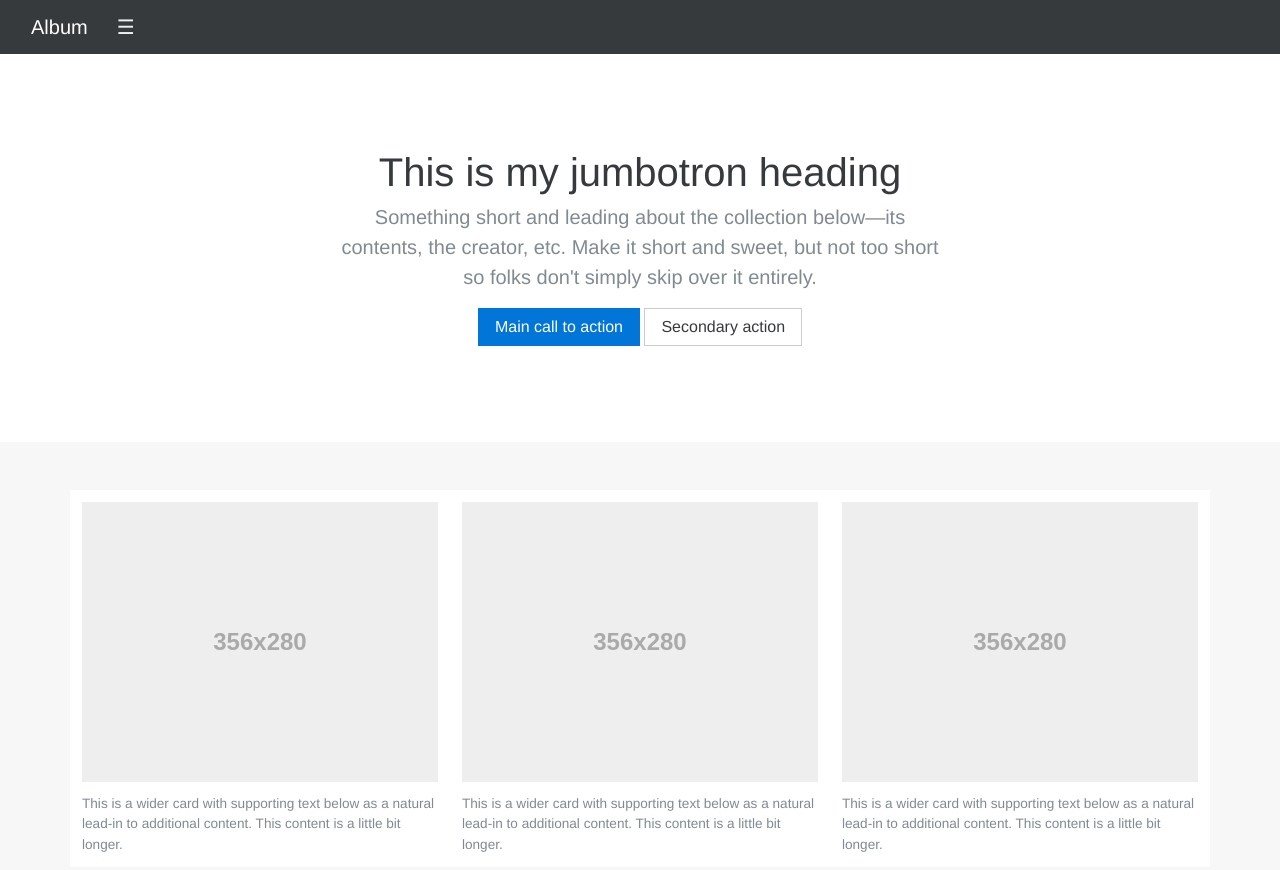
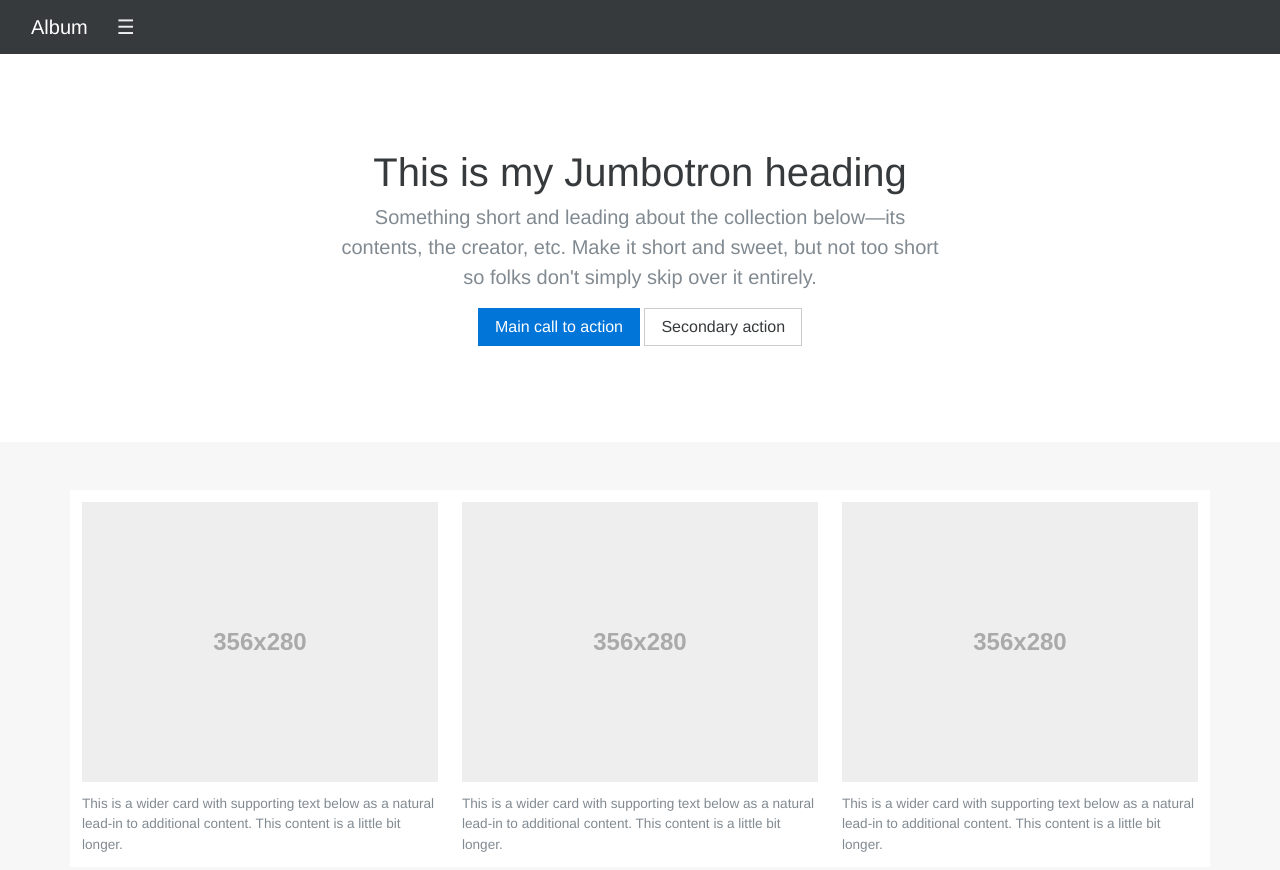
Before and after one commit to stephangouw/btsp4, a website: page index.html in a window 1280 px wide. Shown: the top 870 px of the page. Drawn offline with nearby package versions, Linux system fonts and the light colour scheme.

Commit message:
changed jumbotron

```diff
--- a/index.html
+++ b/index.html
@@ -38,7 +38,7 @@
 
     <section class="jumbotron text-xs-center">
       <div class="container">
-        <h1 class="jumbotron-heading">This is my jumbotron heading</h1>
+        <h1 class="jumbotron-heading">This is my Jumbotron heading</h1>
         <p class="lead text-muted">Something short and leading about the collection below—its contents, the creator, etc. Make it short and sweet, but not too short so folks don't simply skip over it entirely.</p>
         <p>
           <a href="#" class="btn btn-primary">Main call to action</a>
```
